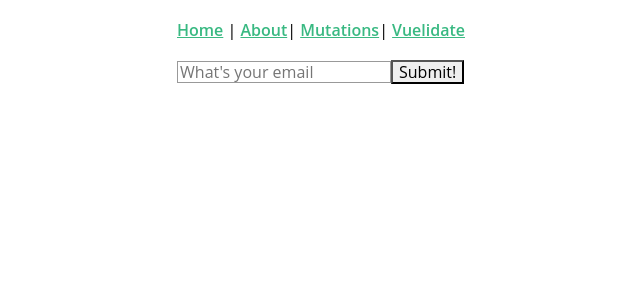
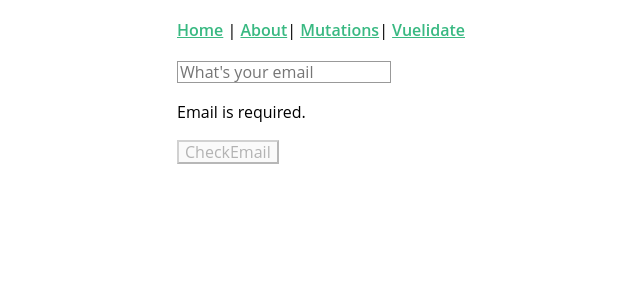
Before and after one commit to seltan-ursource/Vue, a Vue app: page /example in a window 1280 px wide. Shown: the top 300 px of the page, without its empty margins (233-873 px from the left). Built offline with nearby package versions, Linux system fonts and the light colour scheme.

Commit message:
WIP Validate

```diff
--- a/src/views/Example.vue
+++ b/src/views/Example.vue
@@ -1,13 +1,16 @@
 <template>
-      <div>
-        <input type="email" placeholder="What's your email" v-model="email"/>
-        <button type="submit">Submit!</button>
-      </div>
+      <form @submit.prevent="submit">
+        <input type="email" placeholder="What's your email" :class="{ error: $v.email.$error }" v-model.trim="email" @blur="$v.email.$touch()">
+          <p v-if="!$v.email.email" class="errorMessage">Please enter a valid email address.</p>
+          <p v-if="!$v.email.required" class="errorMessage">Email is required.</p>
+
+        <button type="submit" :disabled="$v.$invalid">CheckEmail</button>
+      </form>
+
     </template>
-
     <script>
-    import { required, email } from "vuelidate/lib/validators"
-    export default{
+    import { required, email } from 'vuelidate/lib/validators'
+    export default {
       data() {
         return {
           email: null
@@ -18,6 +21,14 @@
           required,
           email
         }
+      },
+      methods: {
+        submit() {
+          this.$v.$touch()
+          if (!this.$v.$invalid) {
+            console.log('Form Submit:', this.email)
+          }
+        }
       }
     }
     </script>
```
